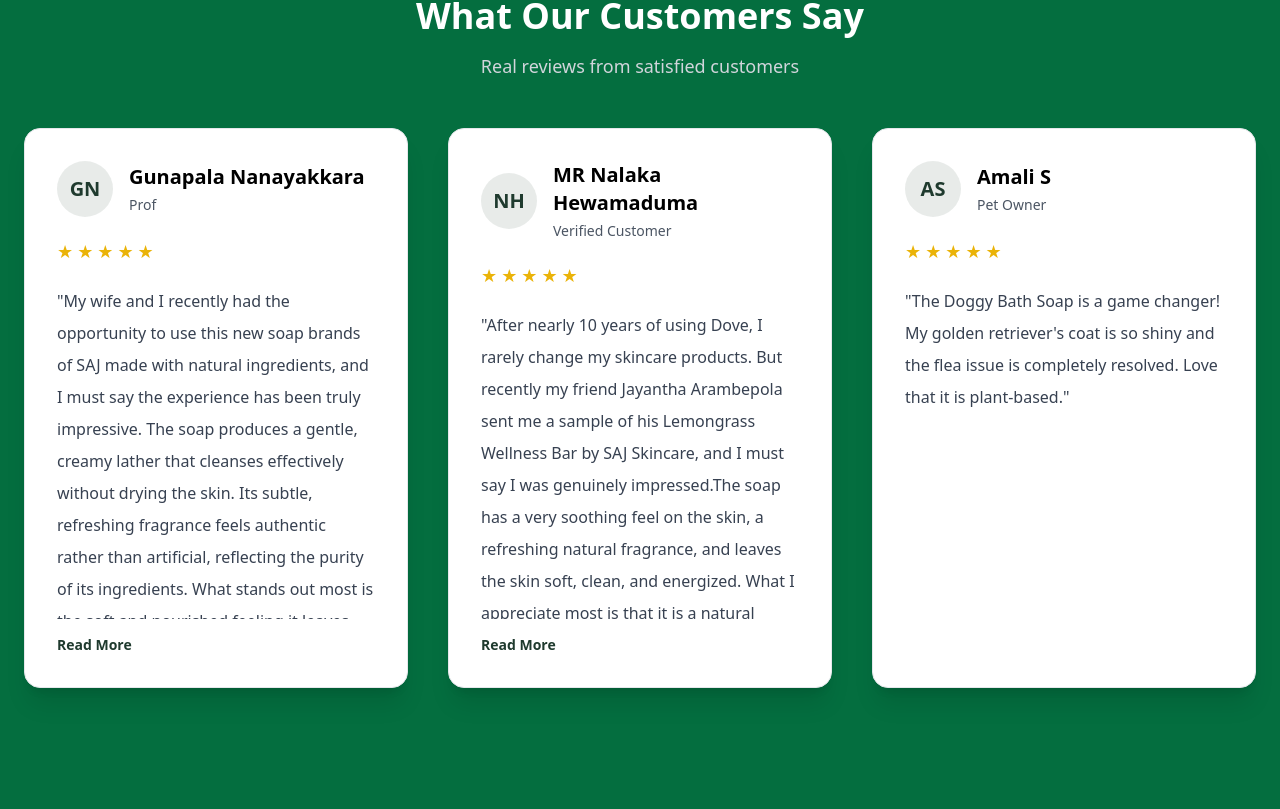
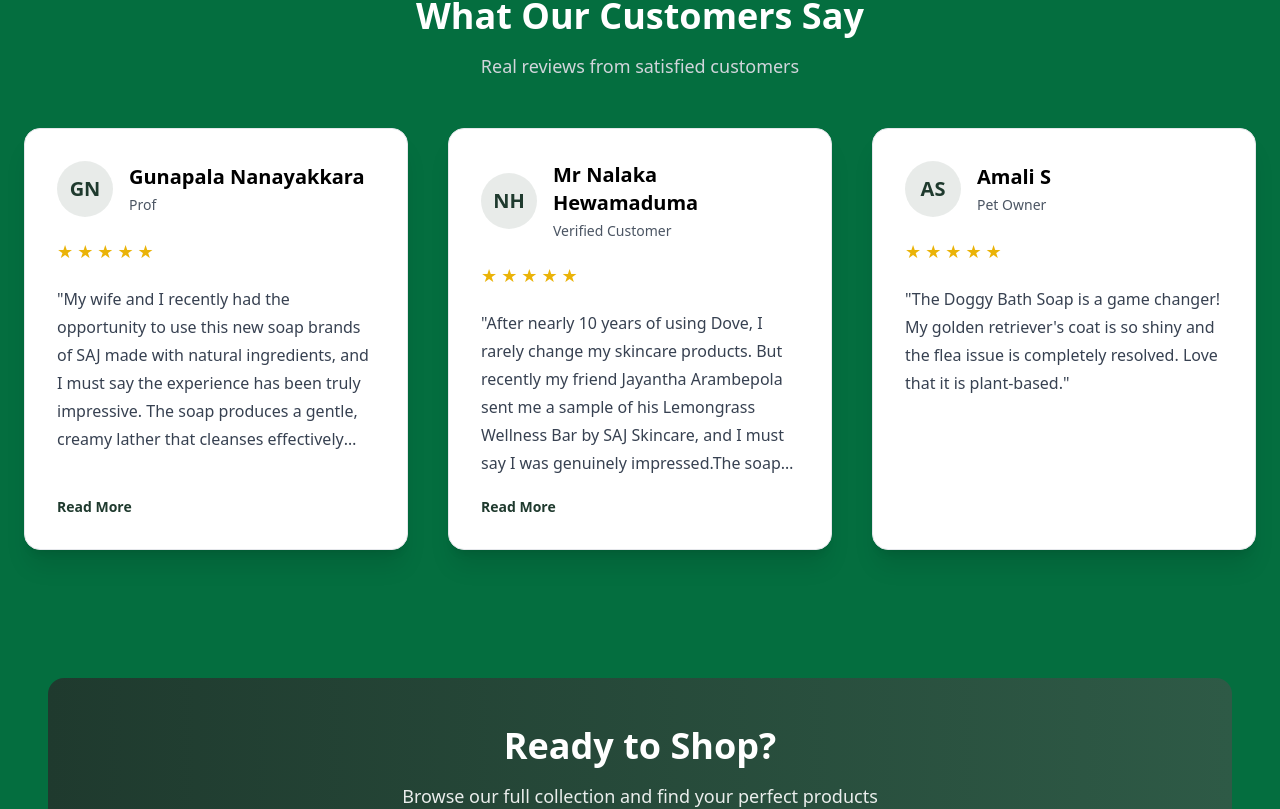
Before and after one commit to whitevolfe/saja-ecommerce, a React (Vite) app: page / in a window 1280 px wide. Shown: the part 2660-3469 px from the top of the page. Built offline with nearby package versions, Linux system fonts and the light colour scheme; the HTML template or start-up script is replaced by a standard one.

Commit message:
testomonial readmore btn issue solved

```diff
--- a/src/data/products.ts
+++ b/src/data/products.ts
@@ -144,7 +144,7 @@ export const products: Product[] = [
   {
     id: 'c9',
     name: 'Neem',
-    price: 1750,
+    price: 1000,
     category: 'SOAP',
     image: '/assets/Neem.png',
     description:
@@ -182,7 +182,7 @@ export const products: Product[] = [
   {
     id: 's2',
     name: 'Moringa Soap',
-    price: 1750,
+    price: 1000,
     category: 'SOAP',
     image: '/assets/moringa.png',
     description: 'Soothing aloe vera soap for sensitive skin',
@@ -190,7 +190,7 @@ export const products: Product[] = [
   {
     id: 's3',
     name: 'Lemongrass Soap',
-    price: 1750,
+    price: 1000,
     category: 'SOAP',
     image: '/assets/lemongrass.png',
     description: 'Antiseptic neem soap for acne-prone skin',
@@ -198,7 +198,7 @@ export const products: Product[] = [
   {
     id: 's4',
     name: 'Aloevera Soap',
-    price: 1750,
+    price: 1000,
     category: 'SOAP',
     image: '/assets/aloevera.png',
     description: 'Brightening turmeric soap for glowing skin',
@@ -206,7 +206,7 @@ export const products: Product[] = [
   {
     id: 's5',
     name: 'Cassia Alata Soap',
-    price: 1750,
+    price: 1000,
     category: 'SOAP',
     image: '/assets/cassia alata.png',
     description: 'Brightening turmeric soap for glowing skin',
@@ -214,7 +214,7 @@ export const products: Product[] = [
   {
     id: 's6',
     name: 'Goat Milk Soap',
-    price: 1750,
+    price: 1000,
     category: 'SOAP',
     image: '/assets/Goat milk.png',
     description: 'Brightening turmeric soap for glowing skin',
@@ -222,7 +222,7 @@ export const products: Product[] = [
   {
     id: 's7',
     name: 'Cinnamon Soap',
-    price: 1750,
+    price: 1000,
     category: 'SOAP',
     image: '/assets/Cinnamon.png',
     description: 'Brightening turmeric soap for glowing skin',
@@ -230,7 +230,7 @@ export const products: Product[] = [
   {
     id: 's8',
     name: 'Activated Charcoal Soap',
-    price: 1750,
+    price: 1000,
     category: 'SOAP',
     image: '/assets/activated charcoal.png',
     description: 'Brightening turmeric soap for glowing skin',
--- a/src/pages/About.tsx
+++ b/src/pages/About.tsx
@@ -130,7 +130,7 @@ const About = () => {
               {
                 title: 'Farmer-First',
                 description:
-                  "We support over 750 farmers in Sri Lanka's dry zone who grow our herbal ingredients. Buying SAJ products directly improves their livelihoods.",
+                  "We support over 750 farmers in Sri Lanka's dry zone who grow our herbal ingredients. Buying SAJ products directly Improves their livelihoods.",
               },
               {
                 title: 'Internationally Certified',
--- a/src/pages/Home.tsx
+++ b/src/pages/Home.tsx
@@ -21,13 +21,11 @@ import { products } from '@/data/products';
 import { useState, useEffect } from 'react';
 
 const Home = () => {
-  const [expandedCards, setExpandedCards] = useState<number[]>([]);
+  const [expandedCards, setExpandedCards] = useState([]);
 
-  const toggleReadMore = (index: number) => {
+  const toggleReadMore = (index) => {
     setExpandedCards((prev) =>
-      prev.includes(index)
-        ? prev.filter((item) => item !== index)
-        : [...prev, index],
+      prev.includes(index) ? prev.filter((i) => i !== index) : [...prev, index],
     );
   };
 
@@ -62,7 +60,7 @@ const Home = () => {
       color: 'primary',
     },
     {
-      name: 'MR Nalaka Hewamaduma',
+      name: 'Mr Nalaka Hewamaduma',
       role: 'Verified Customer',
       avatar: 'NH',
       rating: 5,
@@ -429,7 +427,10 @@ const Home = () => {
               return (
                 <div
                   key={index}
-                  className='bg-white rounded-2xl p-8 shadow-xl border border-gray-200 text-black h-[560px] flex flex-col'
+                  className='bg-white rounded-2xl p-8 shadow-xl border border-gray-200 text-black flex flex-col transition-all duration-300'
+                  style={{
+                    minHeight: isExpanded ? 'auto' : '320px',
+                  }}
                 >
                   {/* Header */}
                   <div className='flex items-center gap-4 mb-5'>
@@ -460,21 +461,21 @@ const Home = () => {
                   </div>
 
                   {/* Review Text */}
-                  <div className='flex-grow overflow-hidden'>
+                  <div className='flex-grow'>
                     <p
-                      className={`text-gray-700 leading-8 text-[16px] ${
-                        !isExpanded ? 'line-clamp-9' : ''
+                      className={`text-gray-700 leading-7 text-[16px] transition-all duration-300 ${
+                        !isExpanded ? 'line-clamp-6' : ''
                       }`}
                     >
                       "{testimonial.text}"
                     </p>
                   </div>
 
-                  {/* Read More */}
-                  {testimonial.text.length > 250 && (
+                  {/* Read More Button */}
+                  {testimonial.text.length > 180 && (
                     <button
                       onClick={() => toggleReadMore(index)}
-                      className='mt-4 text-primary font-semibold hover:underline text-sm self-start'
+                      className='mt-5 text-primary font-semibold hover:underline text-sm self-start transition'
                     >
                       {isExpanded ? 'Read Less' : 'Read More'}
                     </button>
```
